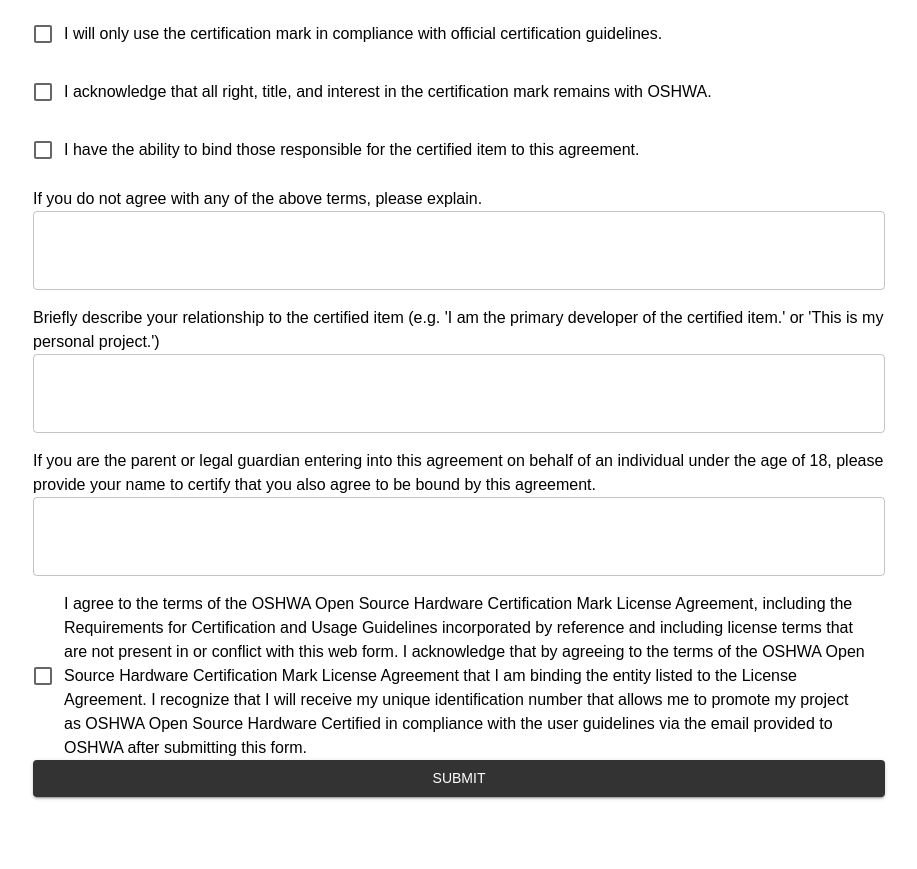
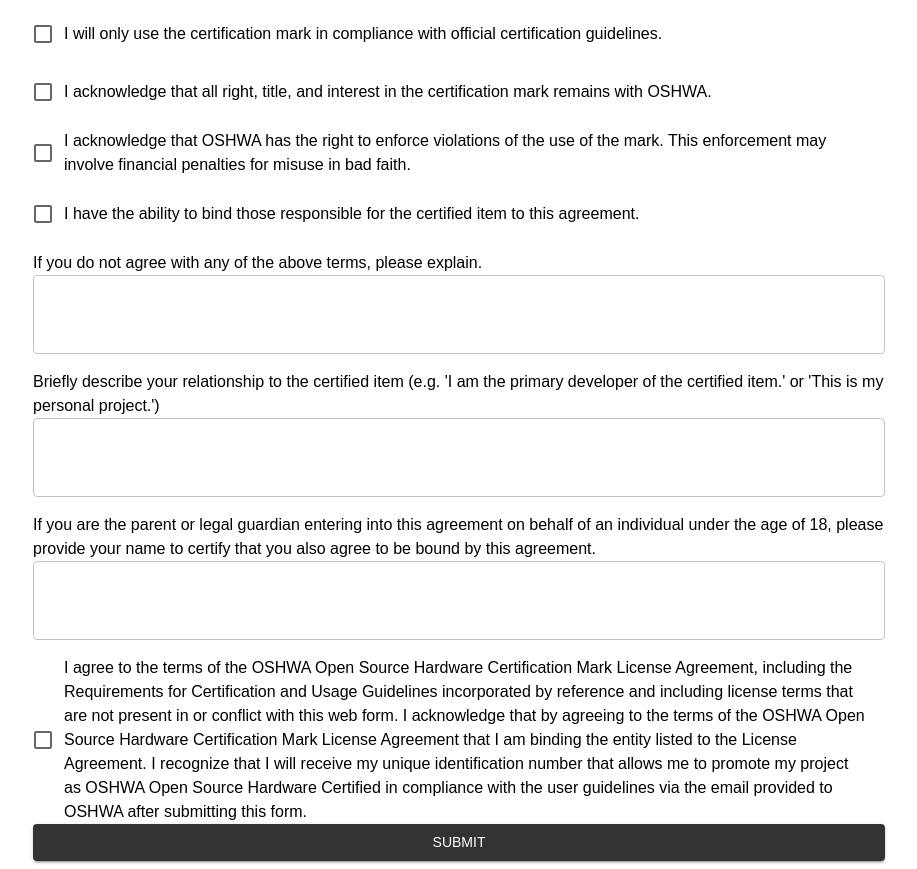
Before and after one commit to Appropedia/oshwa-appro, a React (Create React App) app in the folder client/: page /validate in a window 1280 px wide. Shown: the part 1380-2249 px from the top of the page, without its empty margins (181-1098 px from the left). Before the commit the page ends 2185 px from the top, so only its background shows below. Built offline with nearby package versions, Linux system fonts and the light colour scheme.

Commit message:
Fix: Arrange data to send to OSHWA

```diff
--- a/client/src/components/OSHWAForm.js
+++ b/client/src/components/OSHWAForm.js
@@ -13,97 +13,14 @@
 } from "@mui/material";
 import React from "react";
 import { useFormik } from "formik";
+import {
+  OSHWAAgreeFields,
+  OSHWATextFields,
+  OSHWATruthFields,
+} from "../text/OSHWAForm";
 var axios = require("axios");
 
 const OSHWAForm = (props) => {
-  const OSHWATruthFields = [
-    {
-      OSHWAField: "noCommercialRestriction",
-      explanationField: "explanationNcr",
-      description:
-        "The project is licensed in a way to allow for modifications and derivative works without commercial restriction.",
-    },
-    {
-      OSHWAField: "noDocumentationRestriction",
-      explanationField: "explanationNdr",
-      description:
-        "There is no restriction within my control to selling or giving away the project documentation.",
-    },
-    {
-      OSHWAField: "openHardwareComponents",
-      explanationField: "explanationOhwc",
-      description:
-        "Where possible, I have chosen to use components in my hardware that are openly licensed.",
-    },
-    {
-      OSHWAField: "creatorContribution",
-      explanationField: "explanationCcr",
-      description: `I understand and comply with the "Creator Contribution requirement," explained in the Requirements for Certification.`,
-    },
-    {
-      OSHWAField: "noUseRestriction",
-      explanationField: "explanationNur",
-      description: `There is no restriction on the use by persons or groups, or by the field of endeavor.`,
-    },
-    {
-      OSHWAField: "redistributedWork",
-      explanationField: "explanationRwr",
-      description: `The rights granted by any license on the project applies to all whom the work is redistributed to.`,
-    },
-    {
-      OSHWAField: "noSpecificProduct",
-      explanationField: "explanationNsp",
-      description: `The rights granted under any license on the project do not depend on the licensed work being part of a specific product.`,
-    },
-    {
-      OSHWAField: "noComponentRestriction",
-      explanationField: "explanationNor",
-      description: `The rights granted under any license on the project do not restrict other hardware or software, for example by requiring that all other hardware or software sold with the item be open source.`,
-    },
-    {
-      OSHWAField: "technologyNeutral",
-      explanationField: "explanationTn",
-      description: `The rights granted under any license on the project do not restrict other hardware or software, for example by requiring that all other hardware or software sold with the item be open source.`,
-    },
-  ];
-
-  const OSHWAAgreeFields = [
-    {
-      OSHWAField: "accurateContactInformation",
-      term: "I have provided OSHWA with accurate contact information, recognize that all official communications from OSHWA will be directed to that contact information, and will update that contact information as necessary.",
-    },
-    {
-      OSHWAField: "complianceWithOfficialCertificationGuidelines",
-      term: "I will only use the certification mark in compliance with official certification guidelines.",
-    },
-    {
-      OSHWAField: "oshwaCertificationMark",
-      term: "I acknowledge that all right, title, and interest in the certification mark remains with OSHWA.",
-    },
-    {
-      OSHWAField: "violationsEnforcement",
-      term: "I have the ability to bind those responsible for the certified item to this agreement.",
-    },
-  ];
-
-  const OSHWATextFields = [
-    {
-      OSHWAField: "explanationCertificationTerms",
-      description:
-        "If you do not agree with any of the above terms, please explain.",
-    },
-    {
-      OSHWAField: "relationship",
-      description:
-        "Briefly describe your relationship to the certified item (e.g. 'I am the primary developer of the certified item.' or 'This is my personal project.')",
-    },
-    {
-      OSHWAField: "parentName",
-      description:
-        "If you are the parent or legal guardian entering into this agreement on behalf of an individual under the age of 18, please provide your name to certify that you also agree to be bound by this agreement.",
-    },
-  ];
-
   function transformOSHWAField(OSHWAField) {
     const words = OSHWAField.replace(/([a-z0-9])([A-Z])/g, "$1 $2");
     const capitalized = words.charAt(0).toUpperCase() + words.slice(1);
@@ -114,14 +31,24 @@
     initialValues: {},
     onSubmit: (values) => {
       const certificationMarkTerms = {};
-      for (const obj of OSHWATextFields) {
-        certificationMarkTerms[obj.OSHWAField] = values[obj.OSHWAField];
+      for (const obj of OSHWAAgreeFields) {
+        var agreement = false;
+        if (values[obj.OSHWAField] == "on") agreement = true;
+
+        certificationMarkTerms[obj.OSHWAField] = {};
+        certificationMarkTerms[obj.OSHWAField].agreement = agreement;
+
         delete values[obj.OSHWAField];
       }
-      const OSHWAData = { ...props.parsedApproData, ...values };
+      const OSHWAData = {
+        ...props.parsedApproData,
+        ...values,
+        certificationMarkTerms,
+      };
       // send OSHWAData to server to be sent to OSHWA
-      console.log(JSON.stringify(values, null, 2));
-      alert(JSON.stringify(values, null, 2));
+      console.log(OSHWAData);
+      // console.log(JSON.stringify(OSHWAData, null, 2));
+      // alert(JSON.stringify(values, null, 2));
     },
   });
 
@@ -164,7 +91,7 @@
               </div>
             ))}
             {OSHWAAgreeFields.map((element, index) => (
-              <div style={{ marginBottom: "2vh" }}>
+              <div style={{ marginBottom: "2vh" }} key={index}>
                 <FormControlLabel
                   control={<Checkbox />}
                   label={element.term}
@@ -174,7 +101,7 @@
               </div>
             ))}
             {OSHWATextFields.map((element, index) => (
-              <div style={{ margin: "2vh 0" }}>
+              <div style={{ margin: "2vh 0" }} key={index}>
                 <Typography variant="body1">{element.description}</Typography>
                 <TextField
                   fullWidth
@@ -186,7 +113,6 @@
                 />
               </div>
             ))}
-            {console.log(formik.values)}
             <FormControlLabel
               name="agreementTerms"
               onChange={formik.handleChange}
--- /dev/null
+++ b/client/src/text/OSHWAForm.js
@@ -0,0 +1,91 @@
+export const OSHWATruthFields = [
+  {
+    OSHWAField: "noCommercialRestriction",
+    explanationField: "explanationNcr",
+    description:
+      "The project is licensed in a way to allow for modifications and derivative works without commercial restriction.",
+  },
+  {
+    OSHWAField: "noDocumentationRestriction",
+    explanationField: "explanationNdr",
+    description:
+      "There is no restriction within my control to selling or giving away the project documentation.",
+  },
+  {
+    OSHWAField: "openHardwareComponents",
+    explanationField: "explanationOhwc",
+    description:
+      "Where possible, I have chosen to use components in my hardware that are openly licensed.",
+  },
+  {
+    OSHWAField: "creatorContribution",
+    explanationField: "explanationCcr",
+    description: `I understand and comply with the "Creator Contribution requirement," explained in the Requirements for Certification.`,
+  },
+  {
+    OSHWAField: "noUseRestriction",
+    explanationField: "explanationNur",
+    description: `There is no restriction on the use by persons or groups, or by the field of endeavor.`,
+  },
+  {
+    OSHWAField: "redistributedWork",
+    explanationField: "explanationRwr",
+    description: `The rights granted by any license on the project applies to all whom the work is redistributed to.`,
+  },
+  {
+    OSHWAField: "noSpecificProduct",
+    explanationField: "explanationNsp",
+    description: `The rights granted under any license on the project do not depend on the licensed work being part of a specific product.`,
+  },
+  {
+    OSHWAField: "noComponentRestriction",
+    explanationField: "explanationNor",
+    description: `The rights granted under any license on the project do not restrict other hardware or software, for example by requiring that all other hardware or software sold with the item be open source.`,
+  },
+  {
+    OSHWAField: "technologyNeutral",
+    explanationField: "explanationTn",
+    description: `The rights granted under any license on the project do not restrict other hardware or software, for example by requiring that all other hardware or software sold with the item be open source.`,
+  },
+];
+
+export const OSHWAAgreeFields = [
+  {
+    OSHWAField: "accurateContactInformation",
+    term: "I have provided OSHWA with accurate contact information, recognize that all official communications from OSHWA will be directed to that contact information, and will update that contact information as necessary.",
+  },
+  {
+    OSHWAField: "complianceWithOfficialCertificationGuidelines",
+    term: "I will only use the certification mark in compliance with official certification guidelines.",
+  },
+  {
+    OSHWAField: "oshwaCertificationMark",
+    term: "I acknowledge that all right, title, and interest in the certification mark remains with OSHWA.",
+  },
+  {
+    OSHWAField: "violationsEnforcement",
+    term: "I acknowledge that OSHWA has the right to enforce violations of the use of the mark. This enforcement may involve financial penalties for misuse in bad faith.",
+  },
+  {
+    OSHWAField: "responsibility",
+    term: "I have the ability to bind those responsible for the certified item to this agreement.",
+  },
+];
+
+export const OSHWATextFields = [
+  {
+    OSHWAField: "explanationCertificationTerms",
+    description:
+      "If you do not agree with any of the above terms, please explain.",
+  },
+  {
+    OSHWAField: "relationship",
+    description:
+      "Briefly describe your relationship to the certified item (e.g. 'I am the primary developer of the certified item.' or 'This is my personal project.')",
+  },
+  {
+    OSHWAField: "parentName",
+    description:
+      "If you are the parent or legal guardian entering into this agreement on behalf of an individual under the age of 18, please provide your name to certify that you also agree to be bound by this agreement.",
+  },
+];
```
